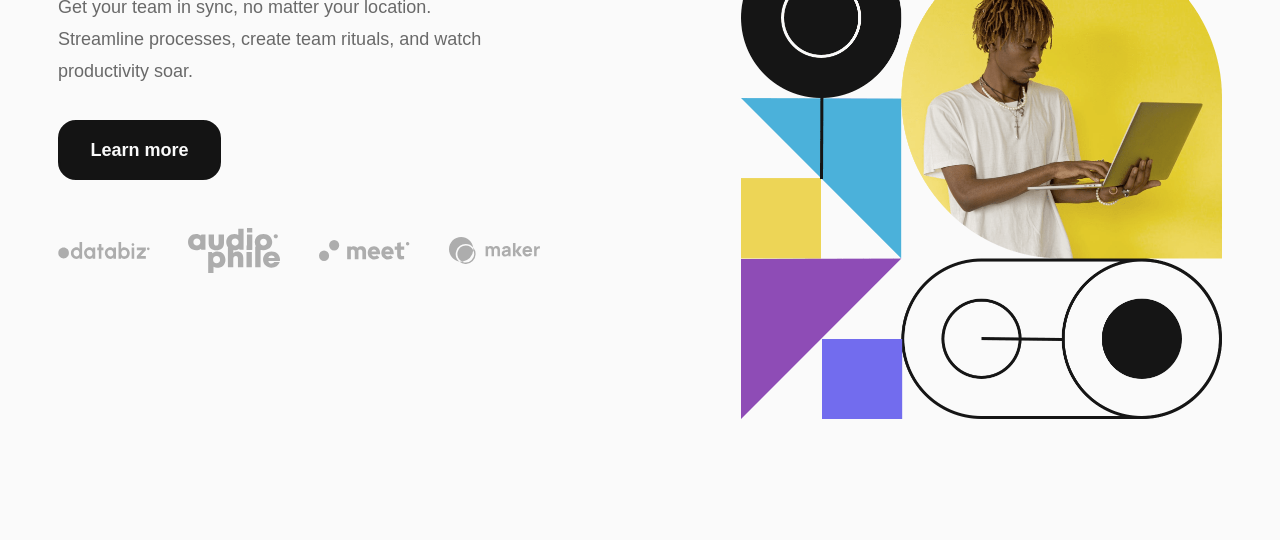
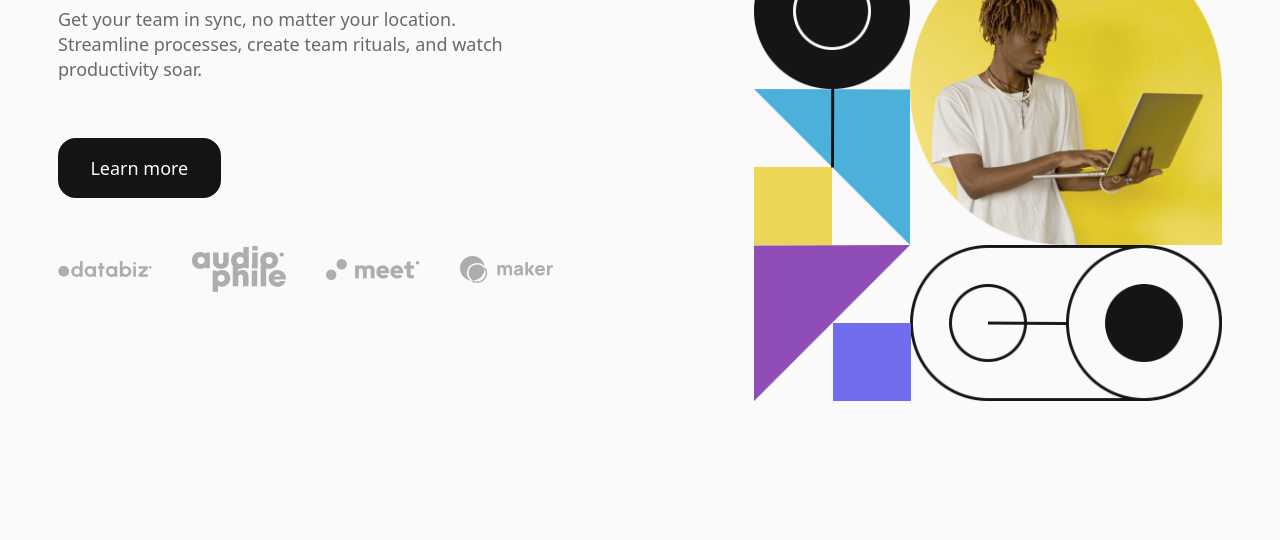
Before and after one commit to nonoza/vml-practical-assessment, a website: page index.html in a window 1280 px wide. Shown: the part 380-920 px from the top of the page. Drawn offline with nearby package versions, Linux system fonts and the light colour scheme.

Commit message:
final modifications

```diff
--- a/index.html
+++ b/index.html
@@ -4,14 +4,28 @@
     <meta charset="UTF-8" />
     <meta name="viewport" content="width=device-width, initial-scale=1" />
     <title>Assessment | Intro section with dropdown navigation</title>
-    <link rel="icon" type="image/png" sizes="32x32" href="./images/favicon-32x32.png">
+    <link
+      rel="icon"
+      type="image/png"
+      sizes="32x32"
+      href="./images/favicon-32x32.png"
+    />
+    <link rel="preconnect" href="https://fonts.googleapis.com" />
+    <link rel="preconnect" href="https://fonts.gstatic.com" crossorigin />
+    <!-- Used the link reference hence I had an issue with font not accurately-->
+    <link
+      href="https://fonts.googleapis.com/css2?family=Epilogue:ital,wght@0,700;1,700&display=swap"
+      rel="stylesheet"
+    />
     <link rel="stylesheet" href="./assets/css/style.css" />
-    <link href="https://unpkg.com/aos@2.3.1/dist/aos.css" rel="stylesheet">
-
+    <link href="https://unpkg.com/aos@2.3.1/dist/aos.css" rel="stylesheet" />
   </head>
-  <body class="body-container" data-aos="fade-down"
-  data-aos-easing="linear"
-  data-aos-duration="1500">
+  <body
+    class="body-container"
+    data-aos="fade-down"
+    data-aos-easing="linear"
+    data-aos-duration="1500"
+  >
     <!--Navigation Section starts -->
     <header class="header-section">
       <nav class="navbar navbar-expand-lg">
@@ -168,7 +182,7 @@
         </div>
       </section>
     </main>
- <!-- Importing the js libaries as well as my js file-->
+    <!-- Importing the js libaries as well as my js file-->
     <script src="https://unpkg.com/aos@2.3.1/dist/aos.js"></script>
     <script src="./assets/js/bootstrap.bundle.js"></script>
     <script src="./js/script.js"></script>
--- a/scss/_custom.scss
+++ b/scss/_custom.scss
@@ -8,13 +8,12 @@ $medium-gray: hsl(0, 0%, 41%);
 $almost-black:hsl(0, 0%, 8%);
 
 // Theme fonts
-$brand-font-reguler : 'epilogue-bold', Arial, sans-serif;;
-$brand-font-bold: 'epilogue-semi-bold', Arial, sans-serif;
+$brand-font:  "Epilogue", sans-serif;
+$copy-font: 'epilogue-regular', sans-serif;
 
 //fontSizes
 $body-font-size: 18px;
-$nav-font-size: 14px;
-
+$nav-font-size: 16px;
 
 // scss-docs-start grid-breakpoints
 $grid-breakpoints: (
@@ -25,7 +24,6 @@ $grid-breakpoints: (
   xl: 1200px,
   xxl: 1400px
 ) !default;
-
 
 // links
 $link-color:                              $medium-gray;
--- a/scss/_mixin.scss
+++ b/scss/_mixin.scss
@@ -7,10 +7,9 @@
   border: 2px solid $medium-gray;
   background: transparent;
   color: $medium-gray;
-  font-family: $brand-font-reguler;
   border-radius: 18px;
   padding: 0.9rem 1.9rem;
-  font-weight: bold;
+  font-weight: 500;
 }
 
 //Styles for background
@@ -18,8 +17,7 @@
   border: 2px solid $almost-black;
   background: $almost-black;
   color: $almost-white;
-  font-family: $brand-font-reguler;
   padding: 0.9rem 1.9rem;
   border-radius: 18px;
-  font-weight: bold;
+  font-weight: 500;
 }
--- a/scss/sections/_main.scss
+++ b/scss/sections/_main.scss
@@ -13,7 +13,7 @@
     flex-direction: row;
     gap: 200px;
     max-width: 1164px;
-    margin: 79px auto 121px;
+    margin: 79px auto 120px;
   }
 
   .hero-content {
@@ -26,22 +26,22 @@
 
     .heading {
       font-size: 2rem;
-      font-family: $brand-font-bold;
+      font-family: $brand-font;
       font-weight: 700;
+      margin-bottom: 1.5rem;
 
       @include media-breakpoint-up(lg) { // Larger screens
         font-size: 4.6rem;
         line-height: 5rem;
         text-align: left;
-        max-width: 93%;
+        max-width: 100%;
       }
     }
 
     p {
       padding: 0 20px;
-      line-height: 2rem;
-      margin-bottom: 33px;
-      font-family: $brand-font-reguler;
+      line-height: 25px;
+      margin-bottom: 3.5rem;
       color: $medium-gray;
 
       @include media-breakpoint-up(lg) { // Larger screens
@@ -81,6 +81,7 @@
       }
     }
   }
+
   .hero-image {
     picture {
       .mobile-img {
--- a/scss/sections/_navbar.scss
+++ b/scss/sections/_navbar.scss
@@ -44,8 +44,6 @@
 
     }
 
-
-
     @include media-breakpoint-up(lg) {
       position: unset;
       bottom: 0;
@@ -89,6 +87,11 @@
 
     .navbar-nav {
      .nav-item {
+      .nav-link {
+        img {
+          margin-left: 11px;
+        }
+      }
 
       .dropdown-menu {
         border: none;
@@ -118,8 +121,7 @@
       }
 
       .nav-link {
-        font-family: $brand-font-reguler;
-        font-weight: bold;
+        font-weight: 500;
         color: $medium-gray;
         font-size: $nav-font-size;
 
@@ -137,7 +139,6 @@
         @include media-breakpoint-up(lg) {
           margin-right: 20px;
         }
-
 
       }
 
@@ -162,12 +163,9 @@
 
       .login {
         // Typography
-        font-family: $brand-font-reguler;
-        font-weight: bold;
+        font-weight: 500;
         font-size: $nav-font-size;
-
         color: $link-color;
-
         cursor: pointer;
 
         &:hover {
--- a/scss/style.scss
+++ b/scss/style.scss
@@ -6,7 +6,7 @@
 @import "../scss/sections/main.scss";
 
 //impoting typographu
-@import "typography";
+@import "./typography";
 
 body {
   background: $almost-white;
--- a/scss/typography.scss
+++ b/scss/typography.scss
@@ -1,14 +1,17 @@
 //Importing fonts
 @font-face {
-    font-family: 'epilogue-bold',Arial, sans-serif;;
+    font-family: 'epilogue-regular', sans-serif;
     src: url('./fonts/Epilogue/static/Epilogue-Regular.ttf') format('truetype');
     font-weight: 500;
     font-style: bold;
 }
 
 @font-face {
-    font-family: 'epilogue-semi-bold',Arial, sans-serif;;
-    src: url('./fonts/Epilogue/static/Epilogue-Bold.ttf') format('truetype');
+    font-family: "Epilogue-bold";
+    src: url('../fonts/Epilogue/static/Epilogue-Bold.ttf') format('truetype'),
+    url('./fonts/Epilogue/Epilogue-Bold.woff2') format('woff2'),
+    url('./fonts/Epilogue/Epilogue-Bold.woff') format('woff');
     font-weight: 700;
-    font-style: bold;
+    font-style: normal;
+    font-display: swap;
 }
```
Also changed, not shown: assets/css/style.css, assets/css/typography.css, 2 other files.
